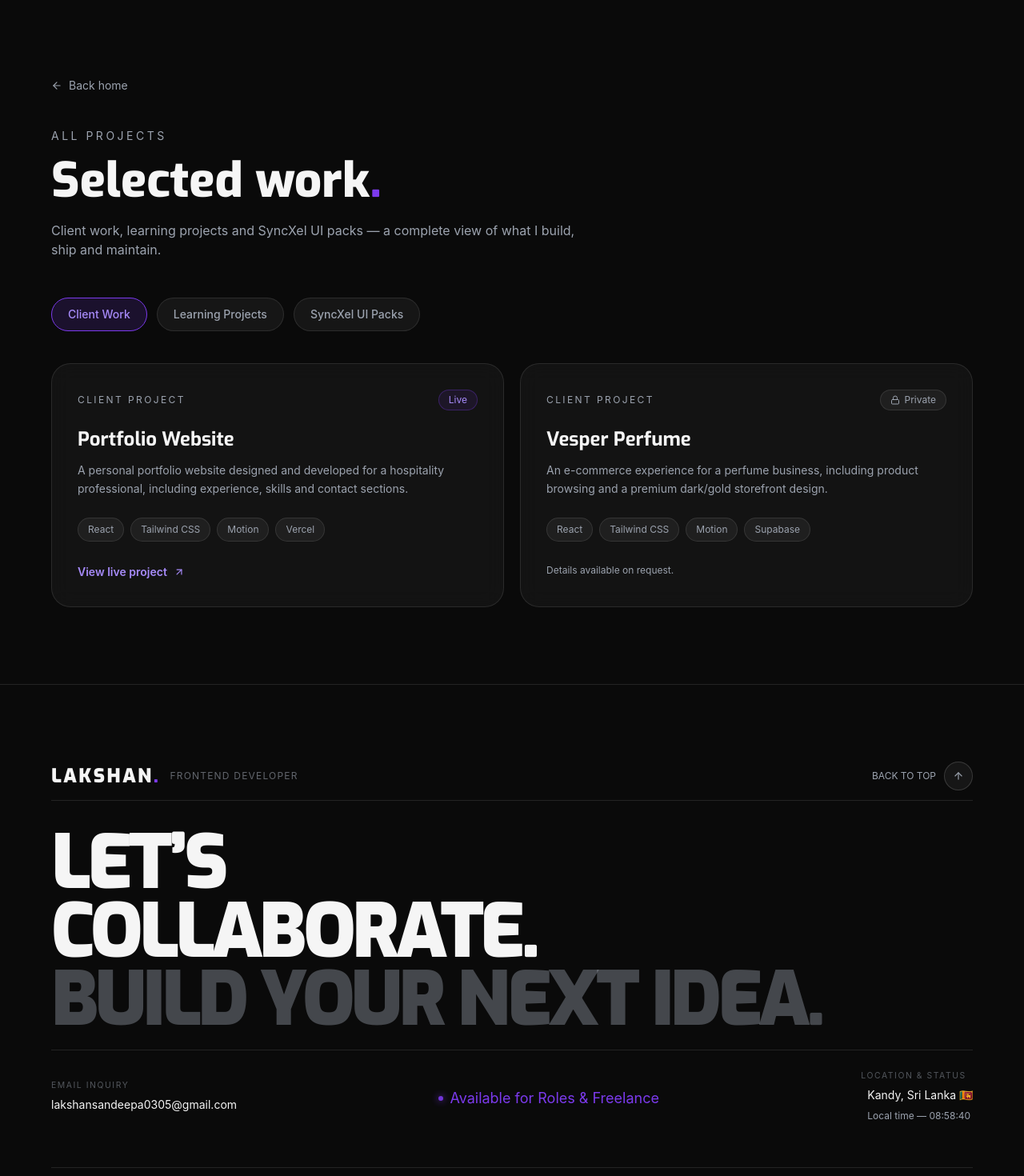
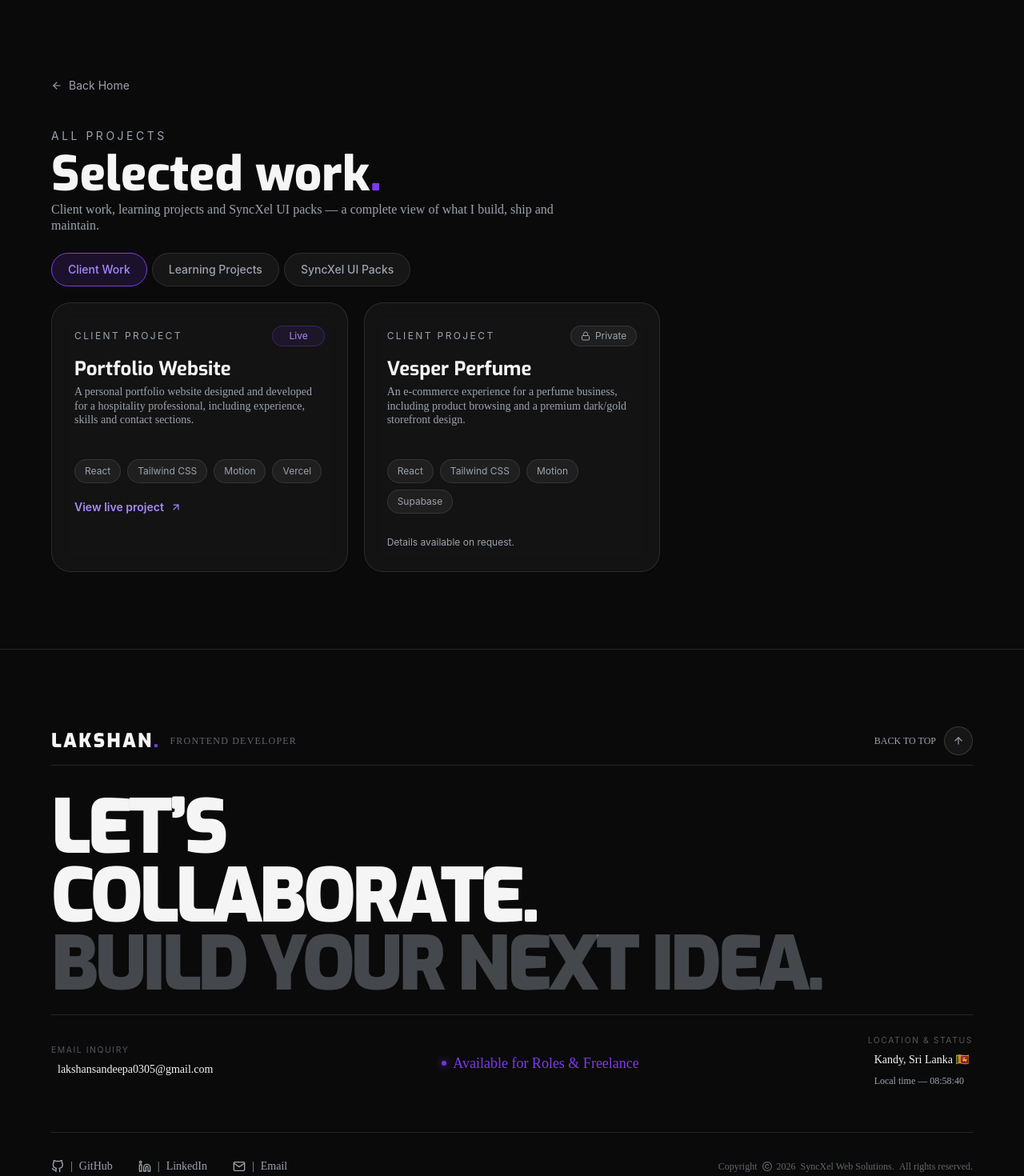
Before and after one commit to lakshan-beast/My-Portfolio, a React (Vite) app: page /projects in a window 1280 px wide. Shown: the top 1470 px of the page at 80% size. Built offline with nearby package versions, Linux system fonts and the light colour scheme; a web font is replaced by a local one.

Commit message:
feat: enhance About, Contact, Footer, and Projects components with improved styles and layout consistency

```diff
--- a/src/components/Footer.jsx
+++ b/src/components/Footer.jsx
@@ -234,7 +234,7 @@ export default function Footer() {
               Lakshan<span className="text-violet-brand">.</span>
             </span>
 
-            <span className="hidden text-xs tracking-widest text-muted/60 lg:inline">
+            <span className="hidden text-xs tracking-widest text-muted/60 lg:inline font-primary">
               FRONTEND DEVELOPER
             </span>
           </div>
@@ -243,7 +243,7 @@ export default function Footer() {
             type="button"
             onClick={scrollToTop}
             className="group flex items-center gap-2.5 text-xs text-muted transition hover:text-paper">
-            <span className="hidden lg:inline">BACK TO TOP</span>
+            <span className="hidden lg:inline font-primary">BACK TO TOP</span>
 
             <span className="flex size-9 items-center justify-center rounded-full border border-white/15 bg-white/5 transition group-hover:-translate-y-0.5 group-hover:border-violet-brand group-hover:text-violet-soft">
               <FiArrowUp className="text-sm" />
@@ -276,12 +276,12 @@ export default function Footer() {
 
                 <a
                   href="mailto:lakshansandeepa0305@gmail.com"
-                  className="block text-sm break-all transition hover:text-violet-brand">
+                  className="block text-sm break-all transition hover:text-violet-brand font-primary pl-2">
                   lakshansandeepa0305@gmail.com
                 </a>
               </div>
 
-              <div className="mt-1.5 py-3 px-1 flex items-center gap-2 text-lg text-violet-brand font-sans">
+              <div className="mt-1.5 py-3 px-1 flex items-center gap-2 text-lg text-violet-brand font-primary">
                 <span className="size-1.5 animate-pulse rounded-full bg-violet-brand shadow-[0_0_10px_#7c3aed]" />
                 Available for Roles & Freelance
               </div>
@@ -291,11 +291,11 @@ export default function Footer() {
                   Location & Status
                 </p>
 
-                <p className="text-sm pl-2 flex items-center gap-2">
+                <p className="text-sm pl-2 flex items-center gap-2 font-primary">
                   Kandy, Sri Lanka 🇱🇰{" "}
                 </p>
 
-                <p className="mt-2 pl-2 text-xs text-muted ">
+                <p className="mt-2 pl-2 text-xs text-muted  font-primary">
                   Local time — {time}
                 </p>
               </div>
@@ -311,7 +311,7 @@ export default function Footer() {
           viewport={{ once: true, amount: 0.3 }}
           custom={2}
           className="flex flex-col items-center gap-8 border-t border-white/10 pt-8 lg:flex-row lg:justify-between">
-          <div className="flex flex-wrap items-center justify-center gap-8">
+          <div className="flex flex-wrap items-center justify-center gap-8 font-primary">
             <a
               href="https://github.com/lakshan-beast"
               target="_blank"
@@ -341,7 +341,7 @@ export default function Footer() {
             </a>
           </div>
 
-          <p className="flex items-center gap-1.5 text-xs text-muted/60 flex-wrap">
+          <p className="flex items-center gap-1.5 text-xs text-muted/60 flex-wrap font-primary">
             Copyright <FaRegCopyright /> {currentYear}
             <span> SyncXel Web Solutions.</span>
             <span className="items-center"> All rights reserved.</span>
--- a/src/components/Projects.jsx
+++ b/src/components/Projects.jsx
@@ -191,7 +191,7 @@
 //   ];
 
 //   return (
-//     <div className="bg-[#080808] text-[#f5f5f5] font-sans antialiased selection:bg-[#22c55e] selection:text-black min-h-screen">
+//     <div className="bg-[#080808] text-[#f5f5f5] font-primary antialiased selection:bg-[#22c55e] selection:text-black min-h-screen">
 
 //       {/* Navbar */}
 //       <nav className={`fixed top-0 left-0 right-0 z-50 transition-all duration-500 px-6 md:px-12 py-5 flex items-center justify-between ${
--- a/src/pages/ProjectsPage.jsx
+++ b/src/pages/ProjectsPage.jsx
@@ -126,13 +126,13 @@ export default function ProjectsPage() {
   const [activeTab, setActiveTab] = useState("client");
 
   return (
-    <main className="min-h-screen bg-ink px-5 py-24 text-paper sm:px-10 lg:px-[5%]">
+    <main className="min-h-screen bg-ink px-5 py-6 lg:py-24 text-paper sm:px-10 lg:px-[5%]">
       <div className="mx-auto max-w-[1300px]">
         <Link
-          to="/"
+          to="/#projects"
           className="inline-flex items-center gap-2 text-sm text-muted transition hover:text-paper">
           <FiArrowLeft />
-          Back home
+          Back Home
         </Link>
 
         <motion.div
@@ -140,7 +140,7 @@ export default function ProjectsPage() {
           animate={{ opacity: 1, y: 0 }}
           transition={{ duration: 0.7 }}
           className="mt-10">
-          <p className="mb-4 text-sm tracking-[0.25em] text-muted uppercase">
+          <p className="mb-2 text-sm tracking-[0.25em] text-muted uppercase">
             All Projects
           </p>
 
@@ -149,14 +149,14 @@ export default function ProjectsPage() {
             <span className="text-violet-brand">.</span>
           </h1>
 
-          <p className="mt-5 max-w-2xl text-muted">
+          <p className="mt-1 max-w-2xl text-muted leading-tight font-primary font-normal">
             Client work, learning projects and SyncXel UI packs — a complete
             view of what I build, ship and maintain.
           </p>
         </motion.div>
 
         {/* Tabs */}
-        <div className="mt-12 flex flex-wrap gap-3">
+        <div className="mt-6 flex flex-wrap gap-1.5">
           {tabs.map((tab) => (
             <button
               key={tab.id}
@@ -172,7 +172,7 @@ export default function ProjectsPage() {
         </div>
 
         {/* Tab content */}
-        <div className="mt-10">
+        <div className="mt-5">
           <AnimatePresence mode="wait">
             {activeTab === "client" && (
               <motion.div
@@ -181,18 +181,18 @@ export default function ProjectsPage() {
                 animate={{ opacity: 1, y: 0 }}
                 exit={{ opacity: 0, y: -12 }}
                 transition={{ duration: 0.35 }}
-                className="grid grid-cols-1 gap-5 lg:grid-cols-2">
+                className="grid grid-cols-1 gap-5 lg:grid-cols-3">
                 {clientProjects.map((project) => (
                   <div
                     key={project.title}
-                    className="rounded-3xl border border-white/10 bg-white/[0.04] p-7 backdrop-blur-md lg:p-8">
+                    className="rounded-3xl border border-white/10 bg-white/4 p-7 backdrop-blur-md lg:p-7">
                     <div className="flex items-center justify-between">
                       <span className="text-xs tracking-[0.2em] text-muted uppercase">
                         Client project
                       </span>
 
                       {project.status === "approved" ? (
-                        <span className="rounded-full border border-violet-brand/30 bg-violet-brand/10 px-3 py-1 text-xs text-violet-soft">
+                        <span className="rounded-full border border-violet-brand/30 bg-violet-brand/10 px-5 py-1 text-xs text-violet-soft">
                           Live
                         </span>
                       ) : (
@@ -203,15 +203,15 @@ export default function ProjectsPage() {
                       )}
                     </div>
 
-                    <h3 className="mt-5 font-display text-2xl font-bold">
+                    <h3 className="mt-3 font-display text-2xl font-bold">
                       {project.title}
                     </h3>
 
-                    <p className="mt-3 text-sm leading-relaxed text-muted">
+                    <p className="mt-1 text-sm leading-tight text-muted font-primary">
                       {project.description}
                     </p>
 
-                    <div className="mt-6 flex flex-wrap gap-2">
+                    <div className="mt-4 lg:mt-10 flex flex-wrap gap-2">
                       {project.stack.map((tech) => (
                         <span
                           key={tech}
@@ -226,7 +226,7 @@ export default function ProjectsPage() {
                         href={project.liveUrl}
                         target="_blank"
                         rel="noreferrer"
-                        className="group mt-7 inline-flex items-center gap-2 text-sm font-semibold text-violet-soft transition hover:text-paper">
+                        className="group mt-5 inline-flex items-center gap-2 text-sm font-semibold text-violet-soft transition hover:text-paper">
                         View live project
                         <FiArrowUpRight className="transition group-hover:translate-x-1 group-hover:-translate-y-1" />
                       </a>
@@ -249,12 +249,12 @@ export default function ProjectsPage() {
                 animate={{ opacity: 1, y: 0 }}
                 exit={{ opacity: 0, y: -12 }}
                 transition={{ duration: 0.35 }}
-                className="grid grid-cols-1 gap-5 md:grid-cols-2">
+                className="grid grid-cols-1 gap-3 md:grid-cols-3">
                 {learningProjects.map((project) => (
                   <div
                     key={project.title}
-                    className="group flex flex-col rounded-3xl border border-white/10 bg-white/[0.04] p-7 backdrop-blur-md transition hover:border-violet-brand/40 lg:p-8">
-                    <span className="text-xs tracking-[0.2em] text-muted uppercase">
+                    className="group flex flex-col rounded-3xl border border-white/10 bg-white/[0.04] p-7 backdrop-blur-md transition hover:border-violet-brand/30 lg:p-8">
+                    <span className="block text-xs tracking-[0.2em] uppercase text-violet-brand/70 ">
                       {project.subtitle}
                     </span>
 
@@ -262,21 +262,21 @@ export default function ProjectsPage() {
                       {project.title}
                     </h3>
 
-                    <p className="mt-3 flex-1 text-sm leading-relaxed text-muted">
+                    <p className="mt-1 flex-1 text-sm leading-tight text-muted font-primary">
                       {project.description}
                     </p>
 
-                    <div className="mt-6 flex flex-wrap gap-2">
+                    <div className="mt-4 flex flex-wrap gap-1">
                       {project.stack.map((tech) => (
                         <span
                           key={tech}
-                          className="rounded-full border border-white/10 bg-white/5 px-3 py-1.5 text-xs text-muted">
+                          className="rounded-full border border-white/10 bg-white/5 px-4 py-1.5 text-xs text-muted">
                           {tech}
                         </span>
                       ))}
                     </div>
 
-                    <div className="mt-7 flex items-center gap-6">
+                    <div className="mt-5 font-primary flex items-center gap-6 border-t border-slate-100/10 pt-3">
                       <a
                         href={project.liveUrl}
                         target="_blank"
@@ -291,8 +291,8 @@ export default function ProjectsPage() {
                         target="_blank"
                         rel="noreferrer"
                         className="inline-flex items-center gap-2 text-sm text-muted transition hover:text-paper">
+                        GitHub
                         <FiGithub />
-                        GitHub
                       </a>
                     </div>
                   </div>
@@ -321,26 +321,27 @@ export default function ProjectsPage() {
                       SyncXel UI Packs
                     </h3>
 
-                    <p className="mt-4 max-w-2xl text-muted">
+                    <p className="mt-2 max-w-2xl text-muted leading-tight font-primary">
                       Premium, production-ready UI packs built with React,
                       Tailwind CSS and Motion. Each pack includes multiple
                       ready-to-use designs with live previews and instant
                       download.
                     </p>
 
-                    <a
+                    {/* <a
                       href="https://syncxel.com/ui-packs"
                       target="_blank"
                       rel="noreferrer"
                       className="group mt-8 inline-flex items-center gap-2 rounded-full bg-violet-brand px-6 py-3.5 text-sm font-semibold text-white transition hover:bg-violet-soft">
                       View all UI packs
                       <FiArrowUpRight className="transition group-hover:translate-x-1 group-hover:-translate-y-1" />
-                    </a>
+                    </a> */}
                   </div>
                 </div>
 
                 {/* Pack deep links */}
-                <div className="mt-5 grid grid-cols-1 gap-4 sm:grid-cols-2 lg:grid-cols-3">
+                <div className="mt-5 grid grid-cols-1 gap2
+                 lg:gap-3 sm:grid-cols-2 lg:grid-cols-3 lg:px-12">
                   {uiPacks.map((pack) => (
                     <a
                       key={pack.name}
@@ -353,7 +354,7 @@ export default function ProjectsPage() {
                           {pack.name} Pack
                         </h4>
 
-                        <p className="mt-1 text-xs text-muted">
+                        <p className="mt-1 text-xs text-muted font-primary pl-3">
                           View designs & purchase
                         </p>
                       </div>
```
Also changed, not shown: src/components/About.jsx (+39 -39 lines), src/components/Contact.jsx (+4 -4 lines).
